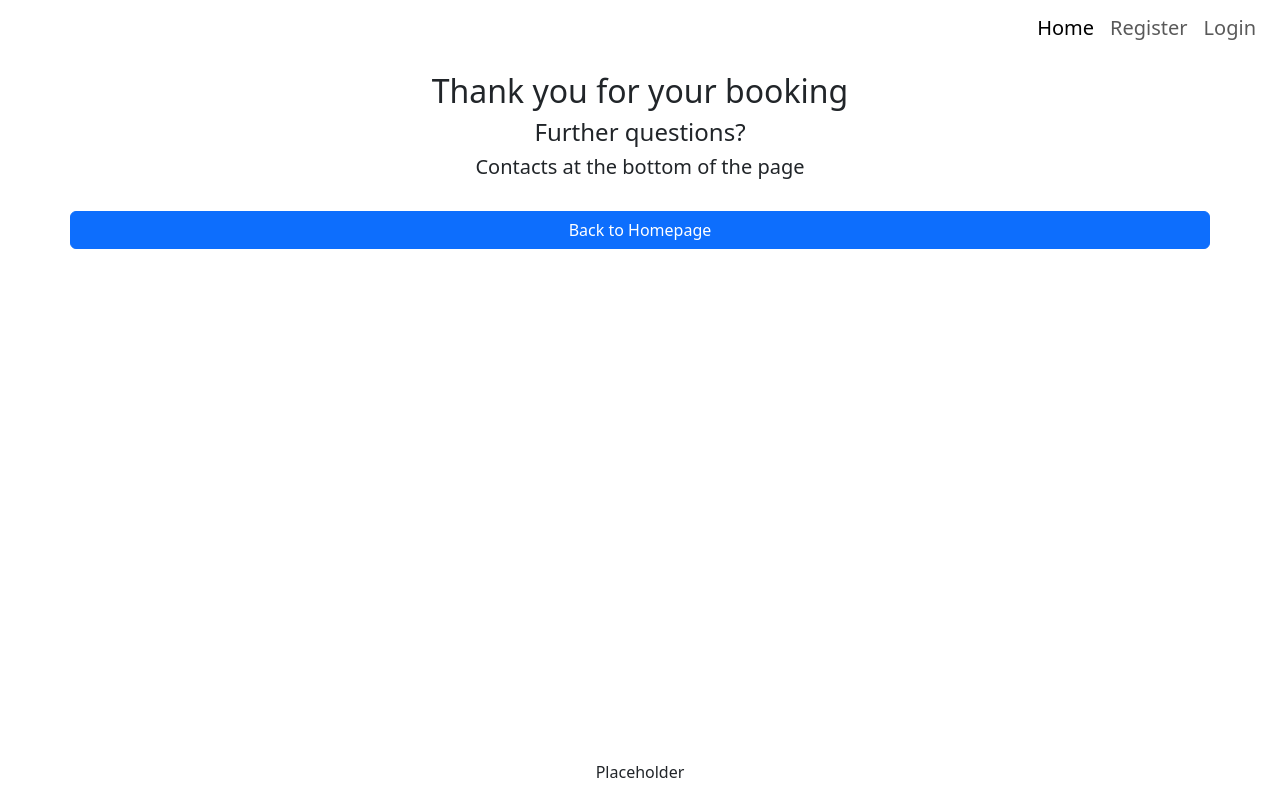
After one commit to matzhedman/pp4-workspace, a Django app: page /confirmation/ in a window 1280 px wide. The commit adds this page. Run offline with Django 3.2, Linux system fonts and the light colour scheme; some libraries are stand-ins or nearby versions.

Commit message:
Add confirmation page and redirect to it from date.html

```diff
--- a/studio/urls.py
+++ b/studio/urls.py
@@ -2,9 +2,11 @@ from django.urls import path
 from .views import Index
 from .views import OfferForm
 from .views import Book
+from .views import Confirmation
 
 urlpatterns = [
     path('', Index.as_view(), name='index'),
     path("date/", OfferForm.as_view(), name='date'),
-    path("book/", Book.as_view(), name='book')
+    path("book/", Book.as_view(), name='book'),
+    path("confirmation/", Confirmation.as_view(), name='confirmation')
 ]
--- a/studio/views.py
+++ b/studio/views.py
@@ -14,6 +14,10 @@ class Book(TemplateView):
     template_name = 'book.html'
 
 
+class Confirmation(TemplateView):
+    template_name = 'confirmation.html'
+
+
 
 class OfferForm(CreateView):
     form_class = OfferForm
--- /dev/null
+++ b/templates/confirmation.html
@@ -0,0 +1,20 @@
+{% extends "base.html" %}
+{% load crispy_forms_tags %}
+{% block content %}
+
+
+<div class="container py-5">
+    <div class="row">
+        <div class="mt-9 py-4 text-center">
+            <h2>Thank you for your booking</h2>
+            <h4>Further questions?</h4>
+            <h5>Contacts at the bottom of the page</h5>
+        </div>
+    </div>
+    <div class="row">
+        <a class="btn btn-primary" href="{% url 'index' %}" role="button">Back to Homepage</a>
+    </div>
+</div>
+
+
+{% endblock %}
--- a/templates/date.html
+++ b/templates/date.html
@@ -7,7 +7,7 @@
             <form action="" enctype="multipart/form-data" method="POST">
                 {% csrf_token %}
                 {{ form|crispy }}
-                <input type="submit" name="submit" value="Submit">
+                <a class="btn btn-primary" href="{% url 'confirmation' %}" role="button">SUBMIT!</a>
             </form>
         </div>
     </div>
```
Also changed, not shown: db.sqlite3.
